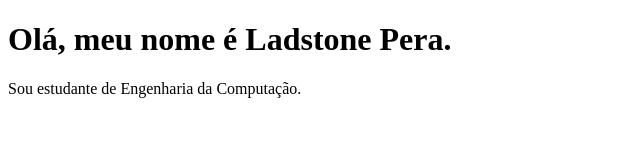
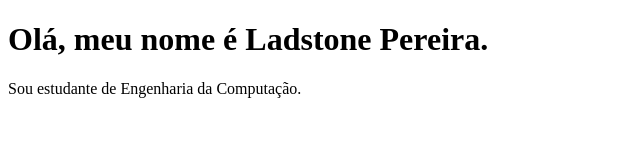
Before and after one commit to eduardo-andre-de-lima-carneiro/grupo-2, a plain HTML site: page index.html in a window 1280 px wide. Shown: the full height of the page, 0-640 px from the left. Drawn offline with Linux system fonts and the light colour scheme.

Commit message:
fix: Corrigi meu sobrenome, é pereira e não pera

```diff
--- a/index.html
+++ b/index.html
@@ -5,7 +5,7 @@
 </head>
 <body>
 
-    <h1>Olá, meu nome é Ladstone Pera.</h1>
+    <h1>Olá, meu nome é Ladstone Pereira.</h1>
 
     <p>
         Sou estudante de Engenharia da Computação.
```
